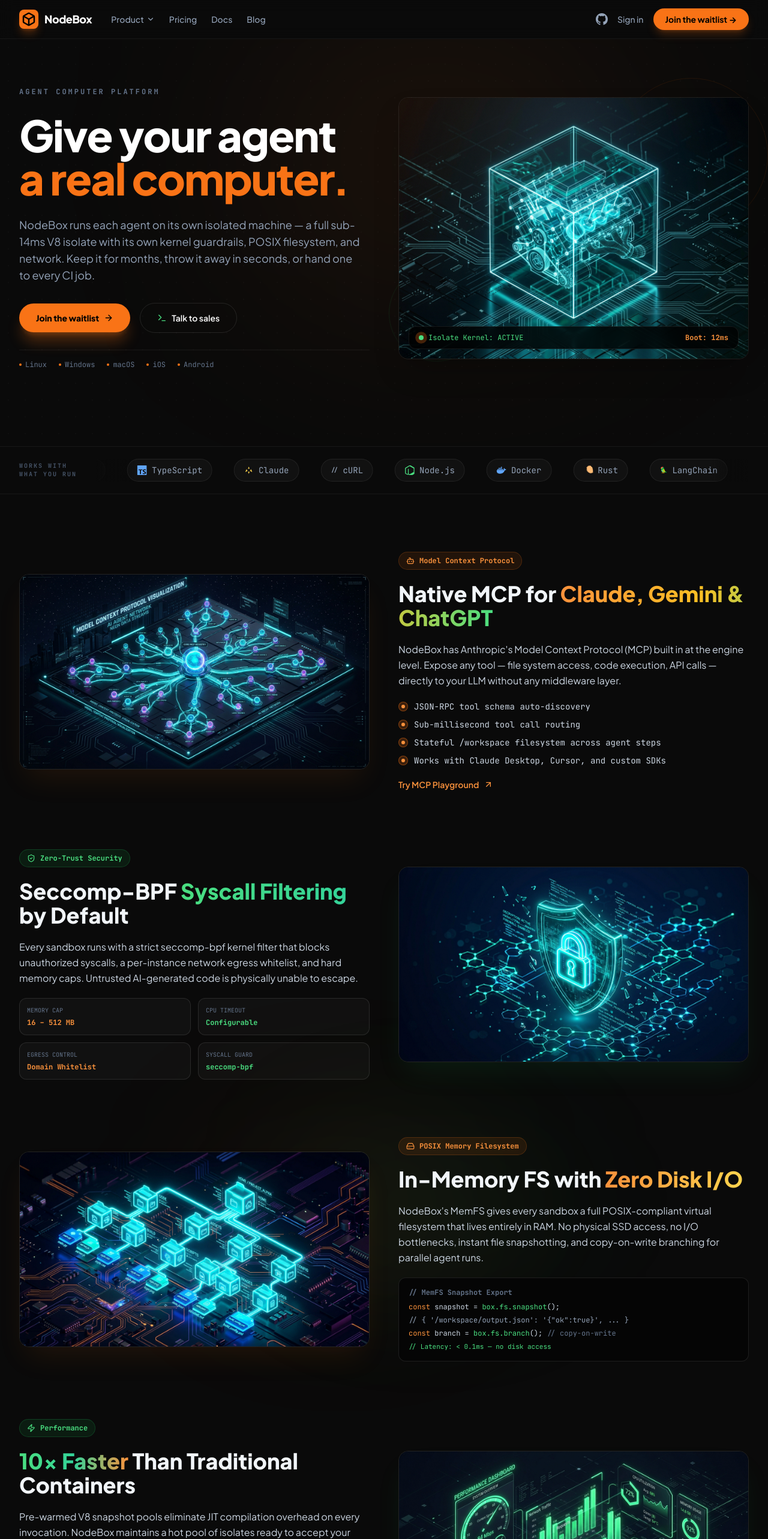
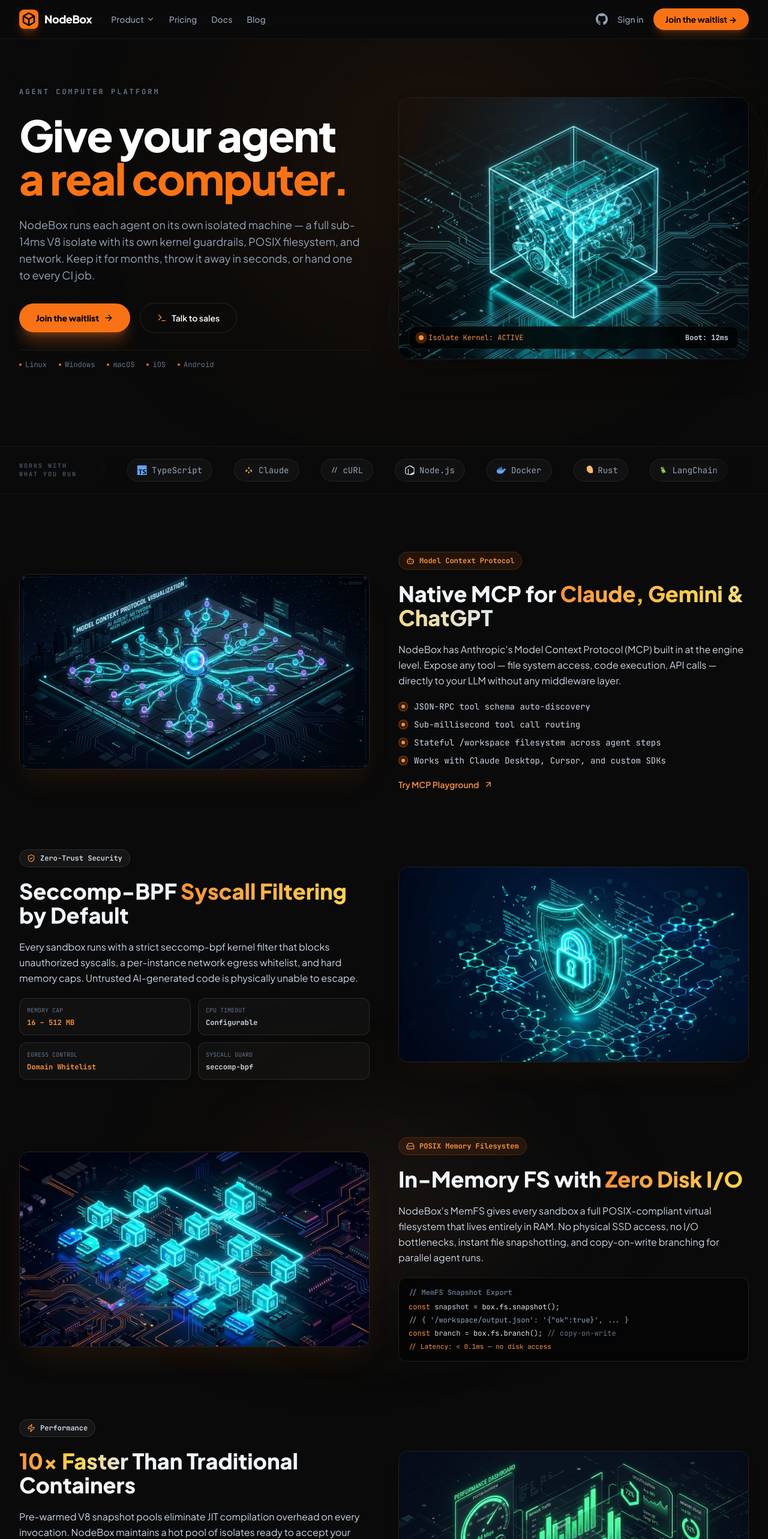
Before and after one commit to ZitouniNidhal/NodeBox, a React (Vite) app: page / in a window 1280 px wide. Shown: the top 2566 px of the page at 60% size. Built offline with nearby package versions, Linux system fonts and the light colour scheme; the HTML template or start-up script is replaced by a standard one.

Commit message:
style: replace green accents with grey/slate for sleek Orange, Grey, and Black theme

```diff
--- a/src/components/ApiReference.tsx
+++ b/src/components/ApiReference.tsx
@@ -89,7 +89,7 @@
             Developer Interfaces
           </h2>
           <p className="text-3xl sm:text-4xl font-extrabold text-slate-100">
-            Simple, Elegant <span className="bg-gradient-to-r from-orange-400 via-amber-300 to-green-400 bg-clip-text text-transparent">SDK & API</span>
+            Simple, Elegant <span className="bg-gradient-to-r from-orange-400 via-amber-300 to-slate-200 bg-clip-text text-transparent">SDK & API</span>
           </p>
           <p className="mt-3 text-slate-400 text-sm">
             Integration ready for TypeScript, CLI workflows, Python AI frameworks (LangChain, LlamaIndex), and REST APIs.
@@ -140,7 +140,7 @@
               onClick={copySnippet}
               className="flex items-center gap-1.5 px-3 py-1 text-xs font-mono text-slate-400 hover:text-orange-300 bg-white/5 rounded border border-white/10 transition-colors"
             >
-              {copied ? <Check className="w-3.5 h-3.5 text-green-400" /> : <Copy className="w-3.5 h-3.5" />}
+              {copied ? <Check className="w-3.5 h-3.5 text-orange-400" /> : <Copy className="w-3.5 h-3.5" />}
               {copied ? 'Copied!' : 'Copy Code'}
             </button>
           </div>
--- a/src/components/Features.tsx
+++ b/src/components/Features.tsx
@@ -6,7 +6,7 @@
     <section id="features" className="py-24 border-b border-white/[0.08] bg-[#0a0a0a] relative overflow-hidden">
       {/* Ambient glow */}
       <div className="absolute top-1/2 left-1/4 w-[500px] h-[300px] bg-orange-500/5 blur-[120px] rounded-full pointer-events-none" />
-      <div className="absolute top-1/2 right-1/4 w-[500px] h-[300px] bg-green-500/5 blur-[100px] rounded-full pointer-events-none" />
+      <div className="absolute top-1/2 right-1/4 w-[500px] h-[300px] bg-slate-500/5 blur-[100px] rounded-full pointer-events-none" />
 
       <div className="max-w-7xl mx-auto px-4 lg:px-8 relative z-10 space-y-24">
 
@@ -26,7 +26,7 @@
             </div>
             <h2 className="text-3xl sm:text-4xl font-extrabold text-slate-100 leading-tight">
               Native MCP for{' '}
-              <span className="bg-gradient-to-r from-orange-400 via-amber-400 to-green-400 bg-clip-text text-transparent">
+              <span className="bg-gradient-to-r from-orange-400 via-amber-300 to-slate-200 bg-clip-text text-transparent">
                 Claude, Gemini & ChatGPT
               </span>
             </h2>
@@ -57,13 +57,13 @@
         {/* ── Row 2: Zero-Trust Security ── */}
         <div className="grid grid-cols-1 lg:grid-cols-2 gap-12 items-center">
           <div className="space-y-5">
-            <div className="inline-flex items-center gap-2 px-3 py-1.5 rounded-full bg-green-500/10 border border-green-500/20 text-green-400 text-xs font-mono font-bold">
-              <ShieldCheck className="w-3.5 h-3.5" />
+            <div className="inline-flex items-center gap-2 px-3 py-1.5 rounded-full bg-white/5 border border-white/10 text-slate-300 text-xs font-mono font-bold">
+              <ShieldCheck className="w-3.5 h-3.5 text-orange-400" />
               Zero-Trust Security
             </div>
             <h2 className="text-3xl sm:text-4xl font-extrabold text-slate-100 leading-tight">
               Seccomp-BPF{' '}
-              <span className="bg-gradient-to-r from-green-400 to-emerald-400 bg-clip-text text-transparent">
+              <span className="bg-gradient-to-r from-orange-400 to-amber-300 bg-clip-text text-transparent">
                 Syscall Filtering
               </span>{' '}
               by Default
@@ -74,9 +74,9 @@
             <div className="grid grid-cols-2 gap-3 text-xs font-mono">
               {[
                 { label: 'Memory Cap', value: '16 – 512 MB', color: 'text-orange-400' },
-                { label: 'CPU Timeout', value: 'Configurable', color: 'text-green-400' },
+                { label: 'CPU Timeout', value: 'Configurable', color: 'text-slate-300' },
                 { label: 'Egress Control', value: 'Domain Whitelist', color: 'text-orange-400' },
-                { label: 'Syscall Guard', value: 'seccomp-bpf', color: 'text-green-400' },
+                { label: 'Syscall Guard', value: 'seccomp-bpf', color: 'text-slate-300' },
               ].map((item, i) => (
                 <div key={i} className="p-3 bg-white/[0.03] border border-white/10 rounded-xl">
                   <div className="text-slate-500 text-[10px] uppercase mb-1">{item.label}</div>
@@ -85,7 +85,7 @@
               ))}
             </div>
           </div>
-          <div className="rounded-2xl overflow-hidden border border-white/10 shadow-2xl shadow-green-500/10 group">
+          <div className="rounded-2xl overflow-hidden border border-white/10 shadow-2xl shadow-orange-500/5 group">
             <img
               src="/images/nodebox_3d_security.jpg"
               alt="NodeBox Zero-Trust Security Shield"
@@ -119,10 +119,10 @@
             </p>
             <div className="p-4 bg-[#050505] rounded-xl border border-white/10 font-mono text-xs space-y-1.5 text-slate-300">
               <div className="text-slate-500 mb-2 font-bold">// MemFS Snapshot Export</div>
-              <div><span className="text-orange-400">const</span> snapshot = <span className="text-green-400">box.fs.snapshot</span>();</div>
+              <div><span className="text-orange-400">const</span> snapshot = <span className="text-slate-200">box.fs.snapshot</span>();</div>
               <div className="text-slate-400">// {`{ '/workspace/output.json': '{"ok":true}', ... }`}</div>
-              <div><span className="text-orange-400">const</span> branch = <span className="text-green-400">box.fs.branch</span>(); <span className="text-slate-500">// copy-on-write</span></div>
-              <div className="text-green-400 mt-2 text-[11px]">// Latency: &lt; 0.1ms — no disk access</div>
+              <div><span className="text-orange-400">const</span> branch = <span className="text-slate-200">box.fs.branch</span>(); <span className="text-slate-500">// copy-on-write</span></div>
+              <div className="text-orange-400 mt-2 text-[11px]">// Latency: &lt; 0.1ms — no disk access</div>
             </div>
           </div>
         </div>
@@ -130,12 +130,12 @@
         {/* ── Row 4: Performance Benchmarks ── */}
         <div className="grid grid-cols-1 lg:grid-cols-2 gap-12 items-center">
           <div className="space-y-5">
-            <div className="inline-flex items-center gap-2 px-3 py-1.5 rounded-full bg-green-500/10 border border-green-500/20 text-green-400 text-xs font-mono font-bold">
-              <Zap className="w-3.5 h-3.5" />
+            <div className="inline-flex items-center gap-2 px-3 py-1.5 rounded-full bg-white/5 border border-white/10 text-slate-300 text-xs font-mono font-bold">
+              <Zap className="w-3.5 h-3.5 text-orange-400" />
               Performance
             </div>
             <h2 className="text-3xl sm:text-4xl font-extrabold text-slate-100 leading-tight">
-              <span className="bg-gradient-to-r from-green-400 via-emerald-400 to-orange-400 bg-clip-text text-transparent">
+              <span className="bg-gradient-to-r from-orange-400 via-amber-300 to-slate-200 bg-clip-text text-transparent">
                 10× Faster
               </span>{' '}
               Than Traditional Containers
@@ -145,8 +145,8 @@
             </p>
             <div className="space-y-3">
               {[
-                { label: 'NodeBox Isolate', ms: 12, pct: 100, color: 'from-orange-500 to-green-500', textColor: 'text-orange-300' },
-                { label: 'ArcBox Labs', ms: 48, pct: 25, color: 'from-amber-600 to-orange-600', textColor: 'text-amber-400' },
+                { label: 'NodeBox Isolate', ms: 12, pct: 100, color: 'from-orange-500 to-amber-500', textColor: 'text-orange-300' },
+                { label: 'ArcBox Labs', ms: 48, pct: 25, color: 'from-slate-500 to-slate-600', textColor: 'text-slate-300' },
                 { label: 'E2B Sandboxes', ms: 210, pct: 6, color: 'from-slate-600 to-slate-700', textColor: 'text-slate-400' },
                 { label: 'Docker Container', ms: 850, pct: 1, color: 'from-slate-700 to-slate-800', textColor: 'text-slate-500' },
               ].map((item, i) => (
@@ -166,7 +166,7 @@
             </div>
             <p className="text-xs text-slate-500 font-mono">* Cold Start Latency — Benchmarked on Apple M3 Max, Node.js v20</p>
           </div>
-          <div className="rounded-2xl overflow-hidden border border-white/10 shadow-2xl shadow-green-500/10 group">
+          <div className="rounded-2xl overflow-hidden border border-white/10 shadow-2xl shadow-orange-500/5 group">
             <img
               src="/images/nodebox_3d_benchmark.jpg"
               alt="NodeBox Performance Benchmark Dashboard"
--- a/src/components/Hero.tsx
+++ b/src/components/Hero.tsx
@@ -12,7 +12,7 @@
 
       {/* Ambient glows */}
       <div className="absolute top-0 left-1/3 w-[600px] h-[400px] bg-orange-500/10 blur-[160px] rounded-full pointer-events-none" />
-      <div className="absolute bottom-0 right-1/4 w-[400px] h-[300px] bg-green-500/8 blur-[140px] rounded-full pointer-events-none" />
+      <div className="absolute bottom-0 right-1/4 w-[400px] h-[300px] bg-slate-500/8 blur-[140px] rounded-full pointer-events-none" />
 
       {/* Dot grid */}
       <div className="absolute inset-0 grid-bg opacity-50 pointer-events-none" />
@@ -49,7 +49,7 @@
 
               <button onClick={onLaunchStudio}
                 className="px-7 py-3.5 rounded-full bg-transparent hover:bg-white/5 text-white font-semibold text-sm border border-white/10 hover:border-white/20 transition-all flex items-center gap-2">
-                <Terminal className="w-4 h-4 text-green-400" />
+                <Terminal className="w-4 h-4 text-orange-400" />
                 Talk to sales
               </button>
             </div>
@@ -70,11 +70,11 @@
 
             {/* Floating orbits decoration */}
             <div className="absolute -top-8 -right-8 w-64 h-64 rounded-full border border-orange-500/10 pointer-events-none float-a" />
-            <div className="absolute -bottom-4 -left-4 w-40 h-40 rounded-full border border-green-500/10 pointer-events-none float-b" />
+            <div className="absolute -bottom-4 -left-4 w-40 h-40 rounded-full border border-slate-700/20 pointer-events-none float-b" />
 
             <div className="relative rounded-2xl overflow-hidden border border-white/[0.08] shadow-2xl group cursor-pointer">
               {/* Orange corner glow */}
-              <div className="absolute inset-0 bg-gradient-to-br from-orange-500/10 via-transparent to-green-500/5 pointer-events-none z-10" />
+              <div className="absolute inset-0 bg-gradient-to-br from-orange-500/10 via-transparent to-slate-500/5 pointer-events-none z-10" />
 
               <img
                 src="/images/nodebox_3d_hero_cube.jpg"
@@ -84,11 +84,11 @@
 
               {/* Status bar overlay */}
               <div className="absolute bottom-4 left-4 right-4 flex items-center justify-between px-4 py-2.5 bg-black/80 backdrop-blur-md rounded-xl border border-white/[0.08] z-20">
-                <div className="flex items-center gap-2 font-mono text-xs text-green-400">
-                  <span className="w-2 h-2 rounded-full bg-green-400 pulse-ring" />
+                <div className="flex items-center gap-2 font-mono text-xs text-orange-400">
+                  <span className="w-2 h-2 rounded-full bg-orange-400 pulse-ring" />
                   Isolate Kernel: ACTIVE
                 </div>
-                <span className="font-mono text-xs text-orange-400 font-bold">Boot: 12ms</span>
+                <span className="font-mono text-xs text-slate-300 font-bold">Boot: 12ms</span>
               </div>
             </div>
 
--- a/src/components/Marquee.tsx
+++ b/src/components/Marquee.tsx
@@ -58,7 +58,7 @@
   {
     name: 'Node.js',
     icon: (
-      <svg className="w-4 h-4 fill-current text-green-400" viewBox="0 0 24 24">
+      <svg className="w-4 h-4 fill-current text-slate-300" viewBox="0 0 24 24">
         <path d="M11.998 24a2.31 2.31 0 01-1.158-.31L7.667 21.76c-.49-.27-.251-.367-.089-.422.615-.214.74-.262 1.396-.635a.287.287 0 01.271.021l2.559 1.518a.329.329 0 00.306 0l9.984-5.764a.307.307 0 00.153-.266V7.786a.31.31 0 00-.154-.267l-9.981-5.76a.305.305 0 00-.305 0L2.823 7.518a.31.31 0 00-.154.266v11.53a.305.305 0 00.154.265l2.733 1.578c1.483.74 2.393-.131 2.393-.997V8.787a.28.28 0 01.28-.28h1.224a.282.282 0 01.28.28v11.373c0 1.952-1.063 3.073-2.913 3.073-.57 0-1.018 0-2.268-.617L1.86 21.059a2.316 2.316 0 01-1.158-2.003V7.517a2.316 2.316 0 011.158-2.003l9.984-5.768a2.413 2.413 0 012.31 0l9.983 5.768a2.315 2.315 0 011.158 2.003v11.539a2.317 2.317 0 01-1.158 2.003l-9.983 5.768a2.31 2.31 0 01-1.156.173z"/>
       </svg>
     ),
@@ -81,7 +81,7 @@
   },
   {
     name: 'LangChain',
-    icon: <span className="text-[10px] font-black text-green-400">🦜</span>,
+    icon: <span className="text-[10px] font-black text-orange-400">🦜</span>,
   },
   {
     name: 'OpenAI',
--- a/src/components/Pricing.tsx
+++ b/src/components/Pricing.tsx
@@ -83,7 +83,7 @@
               }`}
             >
               {tier.badge && (
-                <div className="absolute -top-3.5 left-1/2 -translate-x-1/2 px-4 py-1 bg-gradient-to-r from-orange-500 via-amber-400 to-green-400 text-black text-xs font-black rounded-full shadow-lg">
+                <div className="absolute -top-3.5 left-1/2 -translate-x-1/2 px-4 py-1 bg-gradient-to-r from-orange-500 via-amber-400 to-slate-200 text-black text-xs font-black rounded-full shadow-lg">
                   {tier.badge}
                 </div>
               )}
@@ -100,7 +100,7 @@
               <ul className="space-y-2.5 mb-8 flex-1">
                 {tier.features.map((f, fi) => (
                   <li key={fi} className="flex items-start gap-2.5 text-sm text-slate-300">
-                    <Check className={`w-4 h-4 mt-0.5 flex-shrink-0 ${tier.badge ? 'text-orange-400' : 'text-green-400'}`} />
+                    <Check className={`w-4 h-4 mt-0.5 flex-shrink-0 ${tier.badge ? 'text-orange-400' : 'text-slate-400'}`} />
                     {f}
                   </li>
                 ))}
@@ -109,7 +109,7 @@
               <button
                 className={`w-full py-3 rounded-xl text-sm font-bold transition-all ${
                   tier.ctaVariant === 'primary'
-                    ? 'bg-gradient-to-r from-orange-500 via-amber-500 to-green-500 text-black hover:shadow-lg hover:shadow-orange-500/25 hover:scale-[1.02]'
+                    ? 'bg-gradient-to-r from-orange-500 via-amber-500 to-orange-400 text-black hover:shadow-lg hover:shadow-orange-500/25 hover:scale-[1.02]'
                     : 'bg-white/5 border border-white/15 text-slate-200 hover:bg-white/10 hover:border-orange-500/40'
                 } flex items-center justify-center gap-2`}
               >
--- a/src/components/SocialProof.tsx
+++ b/src/components/SocialProof.tsx
@@ -3,9 +3,9 @@
 const integrations = [
   { name: 'Claude', color: 'text-orange-400', bg: 'bg-orange-500/10 border-orange-500/20' },
   { name: 'Gemini', color: 'text-amber-300', bg: 'bg-amber-500/10 border-amber-500/20' },
-  { name: 'OpenAI', color: 'text-green-400', bg: 'bg-green-500/10 border-green-500/20' },
-  { name: 'LangChain', color: 'text-green-300', bg: 'bg-green-500/10 border-green-500/20' },
-  { name: 'LlamaIndex', color: 'text-orange-300', bg: 'bg-orange-500/10 border-orange-500/20' },
+  { name: 'OpenAI', color: 'text-slate-300', bg: 'bg-white/5 border-white/10' },
+  { name: 'LangChain', color: 'text-orange-300', bg: 'bg-orange-500/10 border-orange-500/20' },
+  { name: 'LlamaIndex', color: 'text-slate-300', bg: 'bg-white/5 border-white/10' },
   { name: 'Cursor', color: 'text-slate-300', bg: 'bg-white/5 border-white/10' },
   { name: 'GitHub Actions', color: 'text-slate-300', bg: 'bg-white/5 border-white/10' },
   { name: 'Vercel', color: 'text-slate-100', bg: 'bg-white/10 border-white/20' },
@@ -24,7 +24,7 @@
     name: 'Dominik W.',
     title: 'Lead Infra Eng, AgentOps',
     avatar: 'DW',
-    color: 'bg-green-600',
+    color: 'bg-slate-700',
   },
   {
     quote: "The MCP integration is genius. I pointed Claude Desktop at my NodeBox instance and it instantly has file system access, code execution, and tool memory. Zero config.",
@@ -62,7 +62,7 @@
           <div className="text-center mb-12">
             <h2 className="text-xs font-mono font-bold tracking-widest text-slate-500 uppercase mb-3">What builders are saying</h2>
             <p className="text-3xl sm:text-4xl font-extrabold text-slate-100">
-              Trusted by <span className="bg-gradient-to-r from-orange-400 via-amber-300 to-green-400 bg-clip-text text-transparent">AI infrastructure engineers</span>
+              Trusted by <span className="bg-gradient-to-r from-orange-400 via-amber-300 to-slate-200 bg-clip-text text-transparent">AI infrastructure engineers</span>
             </p>
           </div>
 
```
Also changed, not shown: src/components/Architecture.tsx (+5 -5 lines), src/components/DocsModal.tsx (+4 -4 lines), src/components/Footer.tsx (+5 -5 lines), src/components/InteractiveStudio.tsx (+9 -9 lines).
